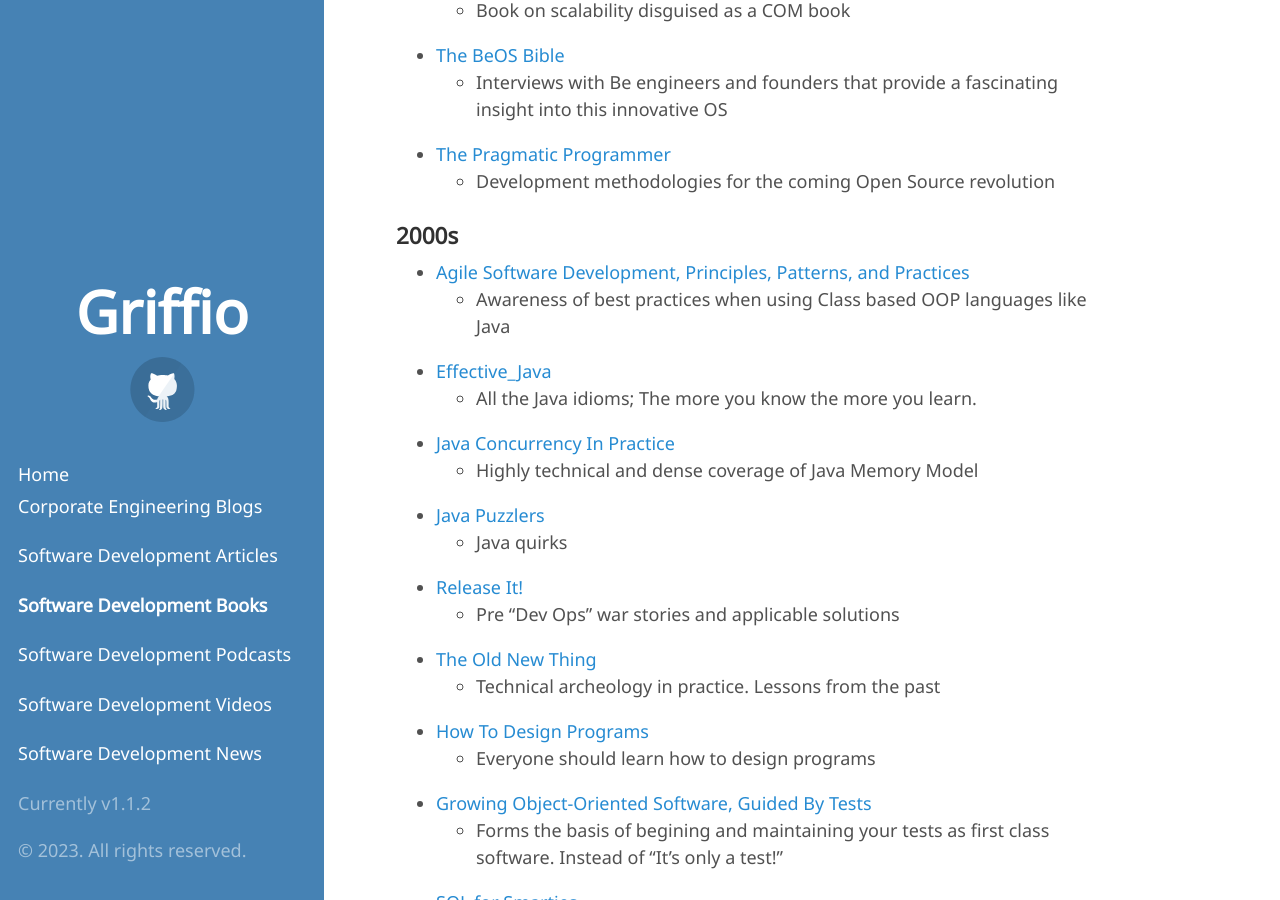
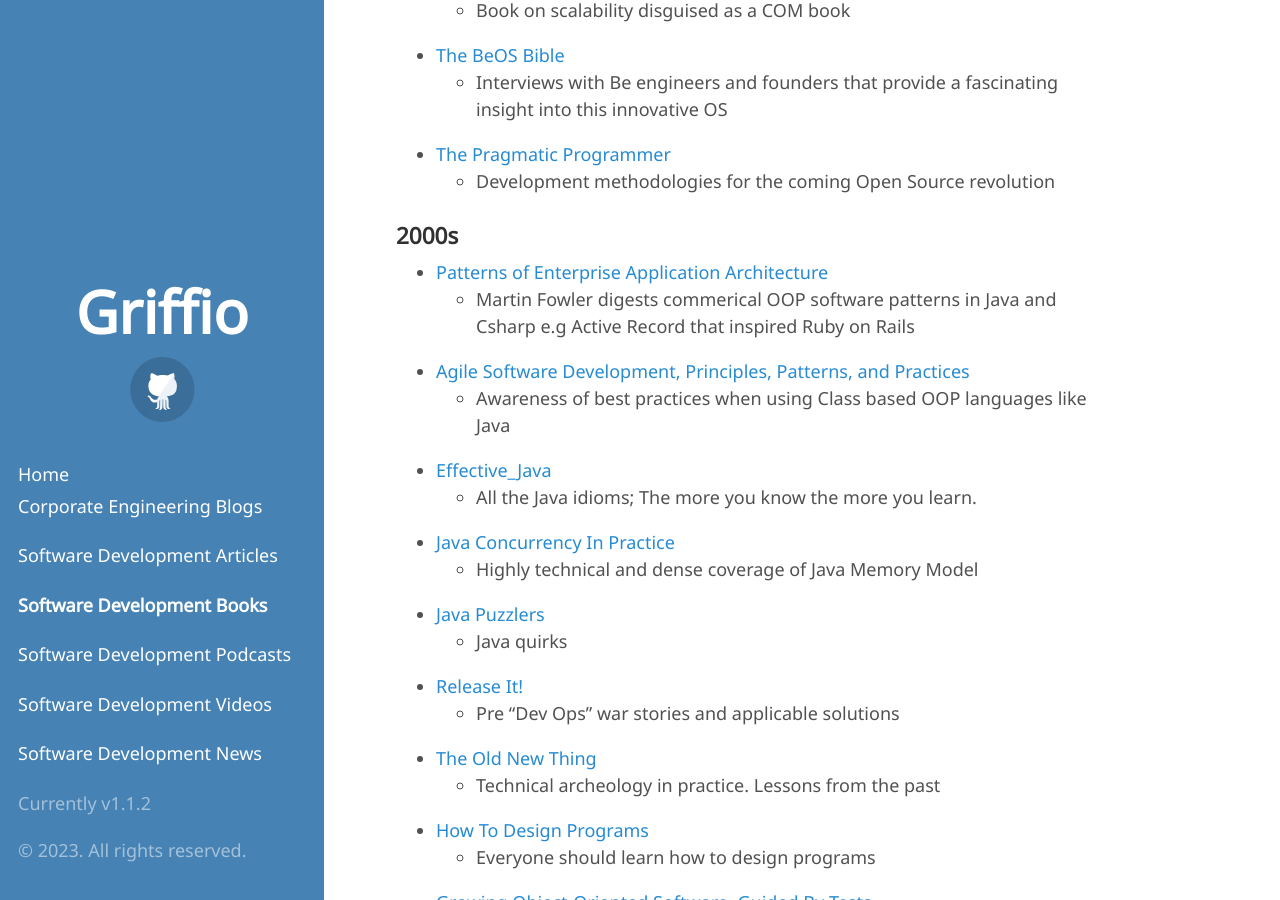
Before and after one commit to griffio/griffio.github.io, a Jekyll site: the page built from tech-books.md, in a window 1280 px wide and 900 px high, scrolled down 1189 px. Built offline with Jekyll 4.4.1, drawn with Linux system fonts in a browser that asks for light colours; some web fonts are replaced.

Commit message:
Update tech-books.md
Forgot about eaa

```diff
--- a/tech-books.md
+++ b/tech-books.md
@@ -43,7 +43,8 @@
   - Development methodologies for the coming Open Source revolution
 
 ### 2000s
-
+- [Patterns of Enterprise Application Architecture](https://martinfowler.com/books/eaa.html)
+  - Martin Fowler digests commerical OOP software patterns in Java and Csharp e.g Active Record that inspired Ruby on Rails
 - [Agile Software Development, Principles, Patterns, and Practices](https://openlibrary.org/books/OL9297484M/Agile_Software_Development_Principles_Patterns_and_Practices)
   - Awareness of best practices when using Class based OOP languages like Java
 - [Effective_Java](https://openlibrary.org/works/OL6223299W/Effective_Java)
```
